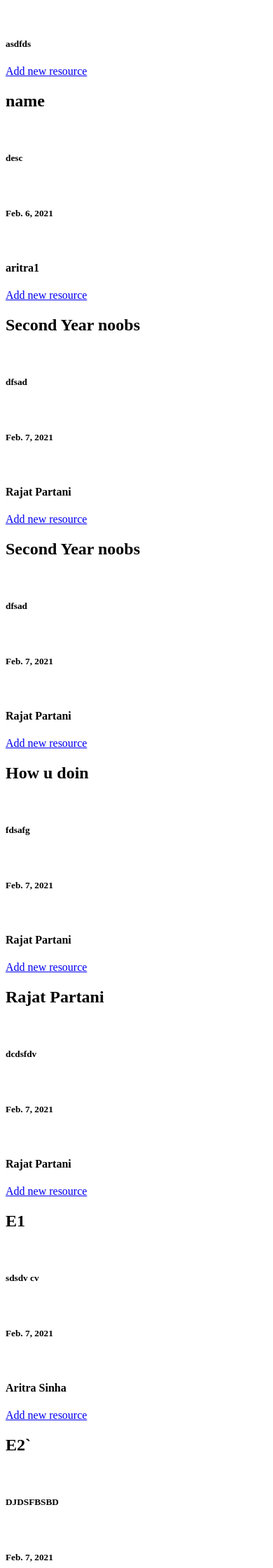
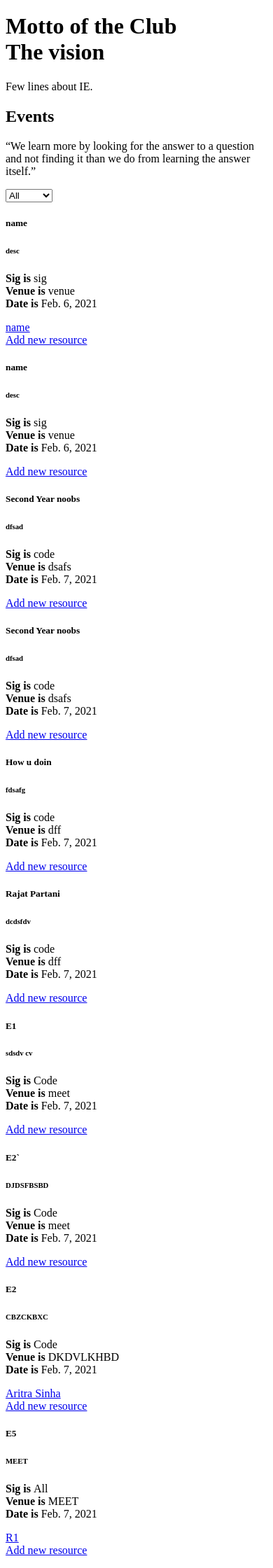
Before and after one commit to raj1701/Ie-hack, a Django app: page / in a window 390 px wide. Shown: the part 332-2572 px from the top of the page at 70% size. Run offline with Django 3.2, Linux system fonts and the light colour scheme; a user stored in the database is signed in; data comes from the database, SQL or seed files in the repository; data that the repository does not hold is empty; some libraries are stand-ins or nearby versions.

Commit message:
Add templates

```diff
--- a/ie_hack/hack/views.py
+++ b/ie_hack/hack/views.py
@@ -198,7 +198,7 @@ def add_resource(request,event_id):
     docs = db.collection('events').get()
     print(docs)
     for doc in docs:
-        if doc.to_dict()["eventid"]==str(1):
+        if doc.to_dict()["eventid"]==str(event_id):
             key = doc.id
             print("key: " + key)
             db.collection('events').document(key).update({"name_res":request.POST.get("name"),"link":request.POST.get("link")})
@@ -210,11 +210,12 @@ def add_resource(request,event_id):
 
 def send_mail(request,event_id):
     event = Event.objects.get(pk =event_id)
-    list_of_emails=['rajatpartani@gmail.com']
-    for i in list_of_emails :
+    users = Users.object.get()
+    # list_of_emails=['rajatpartani@gmail.com']
+    for i in users :
         gmailaddress = 'ansetzan@gmail.com'
         gmailpassword = 'Ansetzan123'
-        mailto =i   #input("what email address do you want to send your message to? \n ")
+        mailto =i.email   #input("what email address do you want to send your message to? \n ")
         msg_1= "There is a session on "
         topic=event.name
         msg_2=" organised by IE "
--- a/ie_hack/templates/dashboard.html
+++ b/ie_hack/templates/dashboard.html
@@ -1,19 +1,48 @@
-<!DOCTYPE html>
-<html lang="en">
+<!DOCTYPE html>{% load static %}
+<html>
 <head>
-	<meta charset="UTF-8">
-	<title>Sample Poject</title>
+  <meta charset="utf-8">
+  <meta name="viewport" content="width=device-width, initial-scale=1">
+  <title>Ansetzan</title>
+  <link rel="stylesheet" href="../static/styles.css">
+  <link rel="stylesheet" href="https://maxcdn.bootstrapcdn.com/font-awesome/4.4.0/css/font-awesome.min.css">
+  <script src="https://ajax.googleapis.com/ajax/libs/jquery/2.1.4/jquery.min.js"></script>
 </head>
 <body>
-<br>
+  <header>
+    <div class="container">
+      <div class="header-left">
+          <a href="landingPage.html" style="color: aliceblue;text-decoration: none;"> <img class="logo"  src="../static/ielogo.jpeg" alt="Logo"></a>
+      </div>
 
-{{ username}}
+    </div>
+  </header>
+	<a href='/logout' class= "btn btn-danger"> Logout </a>
+  <div class="top-wrapper" background-image: src="../static/img.jpg";>
+    <div class="container">
+      <h1>Motto of the Club<br>The vision</h1>
+      <p>Few lines about IE.</p>
+    </div>
+  </div>
+  <div class="lesson-wrapper">
+    <div class="container">
+      <div class="heading">
+        <h2>Events</h2>
+        <p>“We learn more by looking for the answer to a question and not finding it than we do from learning the answer itself.”
+        </p>
+      </div>
+      <div class="lessons">
+      </div>
+    </div>
+  </div>
+  <div class="faq-wrapper">
+    <div class="container">
+      <div class="heading">
         {% if not events %}
 	      <h4> No event present as of now </h4>
 
         {% else %}
 			<select name="filter">
-
 			<option value="all">All</option>
 			<option value="code">Code</option>
   			<option value="gadget">Gadget</option>
@@ -22,29 +51,55 @@
 			</select>
 
           {% for event in events%}
-		<h2> {{event.name}} </h2>
+          <div class="col-12 col-md-4">
+            <div class="card " style="width: 18rem;">
+              <div class="card-body">
+                <h5 class="card-title">{{event.name}}</h5>
+                <h6 class="card-subtitle mb-2 text-muted">{{event.desc}}</h6>
+                <p class="card-text"><strong>Sig is </strong> {{event.sig}} <br> <strong>Venue is </strong> {{event.venue}} <br> <strong>Date is</strong> {{event.date}}</p>
+                {% for r in event.resources.all %}
+                <a href="{{r.link}}" class="card-link">
+                   {{r.name}}
+                </a>
                 <br>
-		<h5> {{event.desc}} </h5>
-		<br>
-		<h5> {{event.date}} </h5>
-		<br>
-
-		{% for m in event.mentors.all%}
-			<h4>
-			{{m}}
-			</h4>
-
+                {% endfor %}
+                <a href="{% url 'add_resource' event.id %}" class= "card-link">Add new resource</a>
+              </div>
+            </div>
+          </div>
           {% endfor %}
 
-		{% for r in event.resources.all %}
-			<h5> {{r.name}} </h5>
-			<br>
-			<h5> {{r.link}} </h5>
-		{% endfor %}
-		<a href="{% url 'add_resource' event.id %}">Add new resource</a>
-	{% endfor %}
+
+
+
+
         {% endif %}
 
-<a href='/logout'> Logout </a>
+      </div>
+      <div class="faq">
+      </div>
+    </div>
+  </div>
+  <div class="message-wrapper">
+    <div class="container">
+      <div class="heading">
+        <h2>Others</h2>
+        <h3 id="tagline">“Start where you are. Use what you have. Do what you can.”
+          Arthur Ashe!</h3>
+      </div>
+
+    </div>
+  </div>
+  <footer >
+    <div class="container" style="background-color: rgb(189, 217, 245);width: auto">
+      <img src="{% static '../static/ielogo.jpeg' %}" alt="Logo">
+      <p style="color: black;">Think before you speak, read before you speak.</p>
+      <div class="foot">
+      </div>
+    </div>
+
+
+  </footer>
+  <script src="script.js"></script>
 </body>
 </html>
```
Also changed, not shown: ie_hack/templates/landingPage.html (added, +72 -0 lines). Lines whose indentation alone changed are shown as unchanged.
